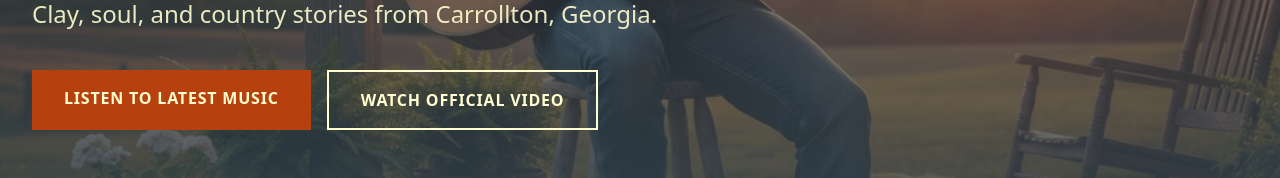
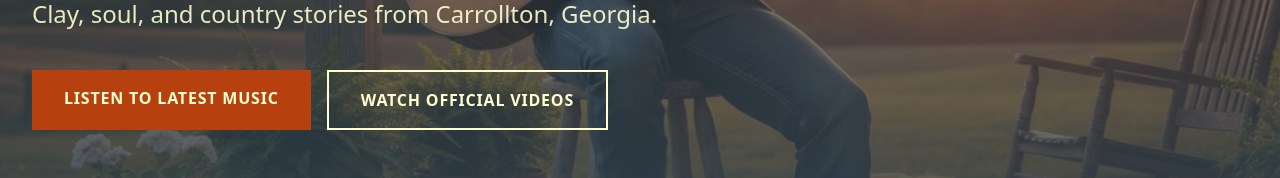
Before and after one commit to younglazar/Jaxon-Heartly, a Next.js app: page / in a window 1280 px wide. Shown: the part 622-800 px from the top of the page. Built offline with nearby package versions, Linux system fonts and the light colour scheme; a web font is replaced by a local one.

Commit message:
Disable hero buttons and update video button text

```diff
--- a/src/components/Hero.tsx
+++ b/src/components/Hero.tsx
@@ -1,5 +1,5 @@
 import Image from "next/image";
-import Link from "next/link";
+
 
 export default function Hero() {
     return (
@@ -28,18 +28,16 @@ export default function Hero() {
                     </p>
 
                     <div className="flex flex-col sm:flex-row gap-4 pt-4">
-                        <Link
-                            href="/music"
-                            className="px-8 py-4 bg-clay-red text-cream font-bold uppercase tracking-wider hover:bg-burnt-orange transition-colors text-center"
+                        <div
+                            className="px-8 py-4 bg-clay-red text-cream font-bold uppercase tracking-wider text-center cursor-default"
                         >
                             Listen to latest music
-                        </Link>
-                        <Link
-                            href="/videos"
-                            className="px-8 py-4 bg-transparent border-2 border-cream text-cream font-bold uppercase tracking-wider hover:bg-cream hover:text-charcoal transition-colors text-center"
+                        </div>
+                        <div
+                            className="px-8 py-4 bg-transparent border-2 border-cream text-cream font-bold uppercase tracking-wider text-center cursor-default"
                         >
-                            Watch Official Video
-                        </Link>
+                            Watch Official Videos
+                        </div>
                     </div>
                 </div>
             </div>
```
